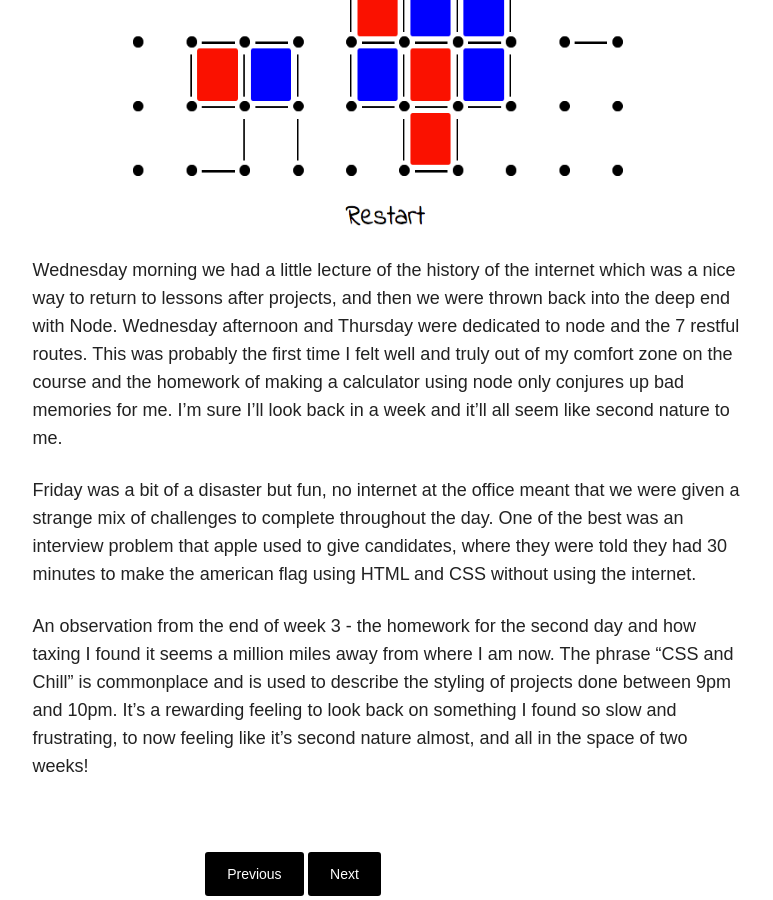
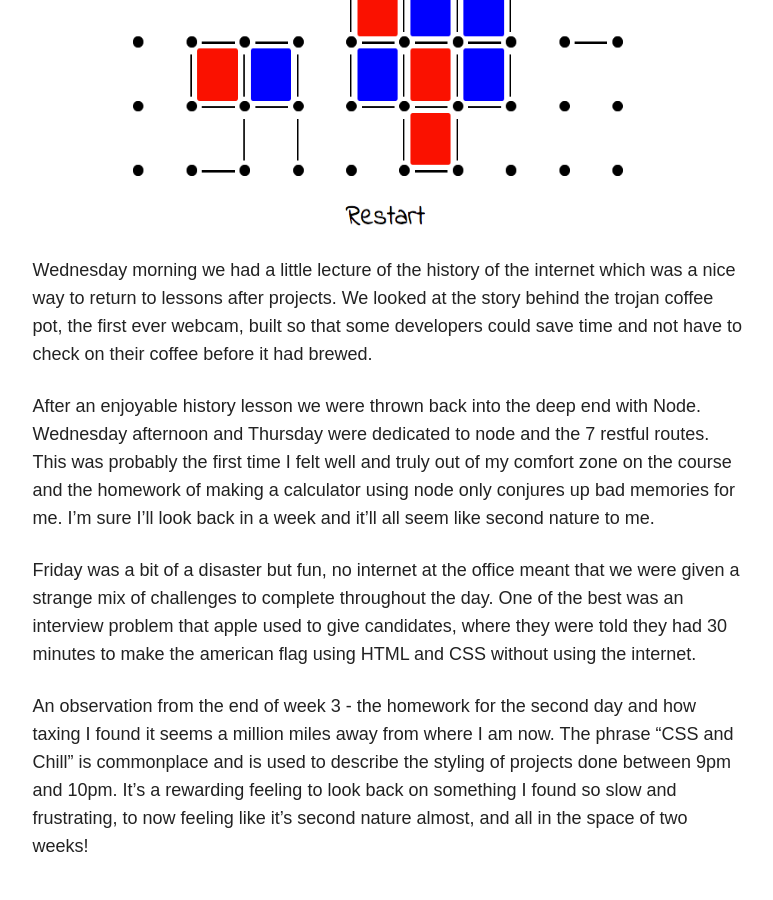
Before and after one commit to AlistairHopkins92/AlistairHopkins92.github.io, a Jekyll site: the page built from _posts/blog/2016-04-03-WDI-week-3.md, in a window 1280 px wide and 900 px high, scrolled down 1124 px. Shown: the whole window, without its empty margins (347-1120 px from the left). Built offline with Jekyll 4.4.1, drawn with Linux system fonts in a browser that asks for light colours; nearby versions of some CDN libraries.

Commit message:
updated more on the blogs

```diff
--- a/_posts/blog/2016-04-03-WDI-week-3.md
+++ b/_posts/blog/2016-04-03-WDI-week-3.md
@@ -16,7 +16,9 @@ My presentation on Tuesday afternoon went really well despite a little hiccup wh
 The finished product:
 ![GitHub Logo](/images/fillmein.png){: .projectimage}
 
-Wednesday morning we had a little lecture of the history of the internet which was a nice way to return to lessons after projects, and then we were thrown back into the deep end with Node. Wednesday afternoon and Thursday were dedicated to node and the 7 restful routes. This was probably the first time I felt well and truly out of my comfort zone on the course and the homework of making a calculator using node only conjures up bad memories for me. I’m sure I’ll look back in a week and it’ll all seem like second nature to me.
+Wednesday morning we had a little lecture of the history of the internet which was a nice way to return to lessons after projects. We looked at the story behind the trojan coffee pot, the first ever webcam, built so that some developers could save time and not have to check on their coffee before it had brewed.
+
+After an enjoyable history lesson we were thrown back into the deep end with Node. Wednesday afternoon and Thursday were dedicated to node and the 7 restful routes. This was probably the first time I felt well and truly out of my comfort zone on the course and the homework of making a calculator using node only conjures up bad memories for me. I’m sure I’ll look back in a week and it’ll all seem like second nature to me.
 
 Friday was a bit of a disaster but fun, no internet at the office meant that we were given a strange mix of challenges to complete throughout the day. One of the best was an interview problem that apple used to give candidates, where they were told they had 30 minutes to make the american flag using HTML and CSS  without using the internet.
 
```
